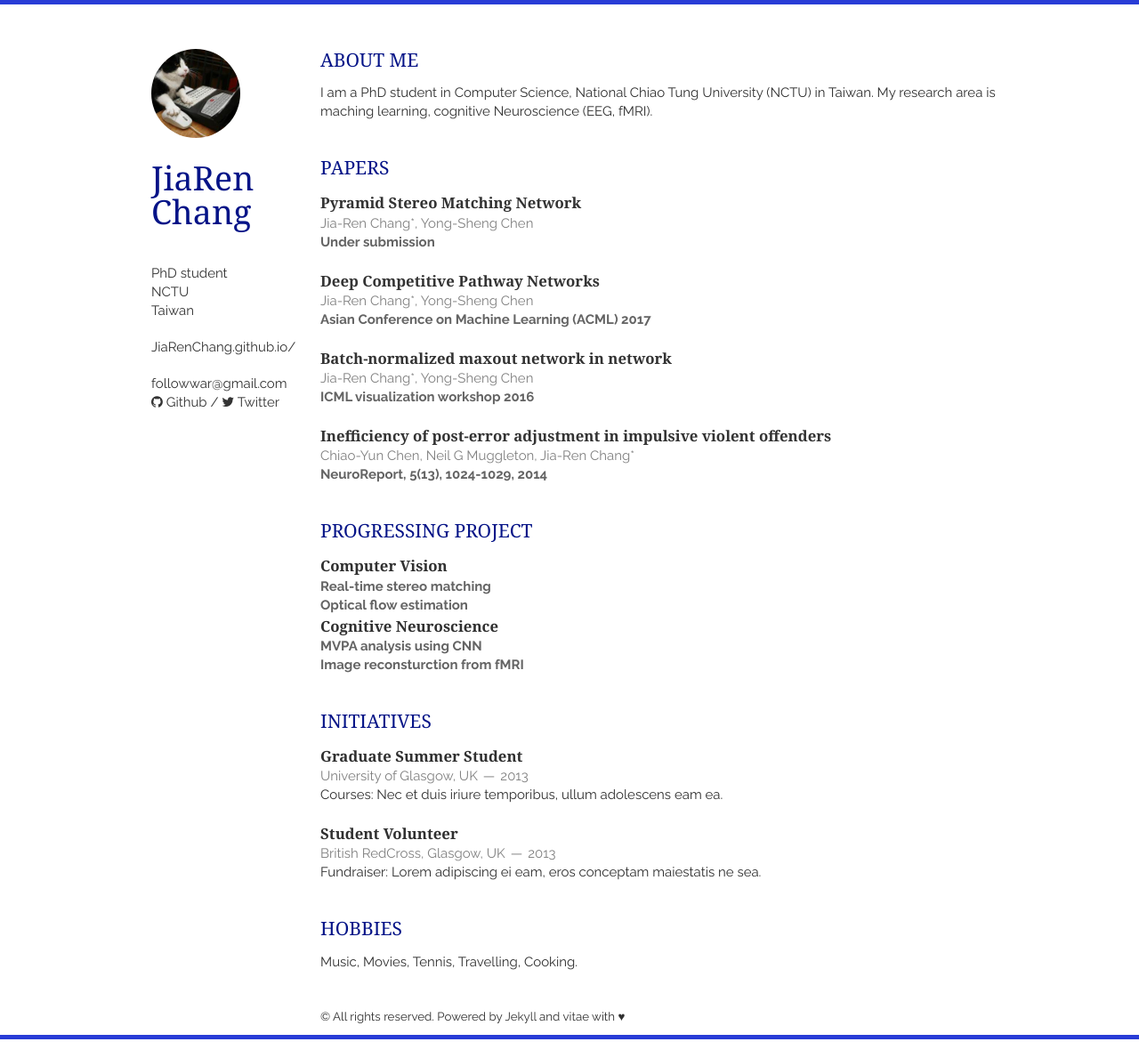
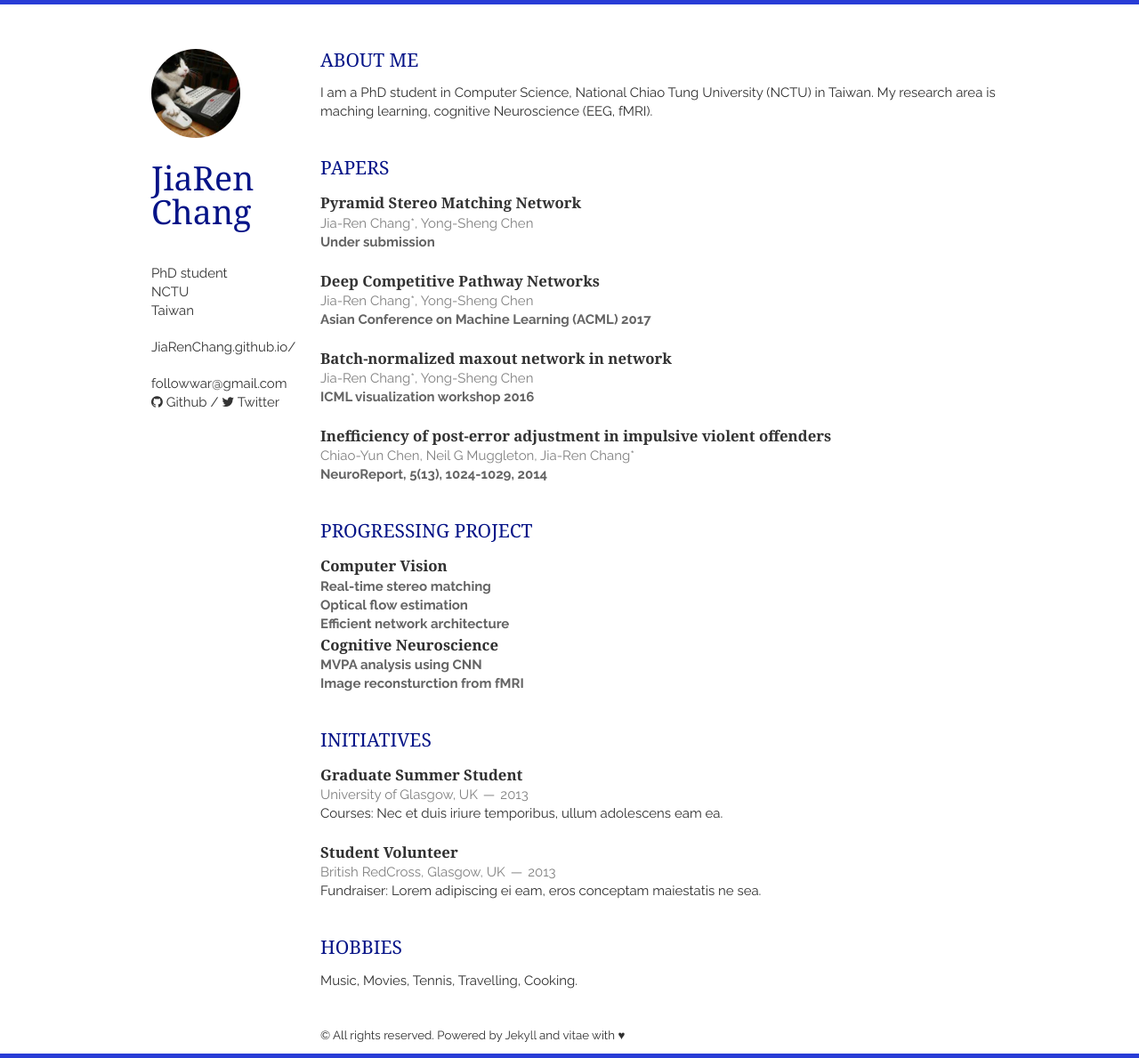
Before and after one commit to JiaRenChang/JiaRenChang.github.io, a Jekyll site: the page built from index.html, in a window 1280 px wide. Shown: the whole page at 89% size. Built offline with Jekyll 4.4.1, drawn with Linux system fonts in a browser that asks for light colours; nearby versions of some CDN libraries; the list of posts is cut into pages by our own code; before the commit the page ends 1168 px from its top, so only the background shows below that.

Commit message:
Update skills.html

```diff
--- a/_includes/skills.html
+++ b/_includes/skills.html
@@ -10,6 +10,9 @@
         <p>
            <em>Optical flow estimation</em>
         </p>
+        <p>
+           <em>Efficient network architecture</em>
+        </p>
         <header>
             <h1>Cognitive Neuroscience</h1>
         </header>
```
